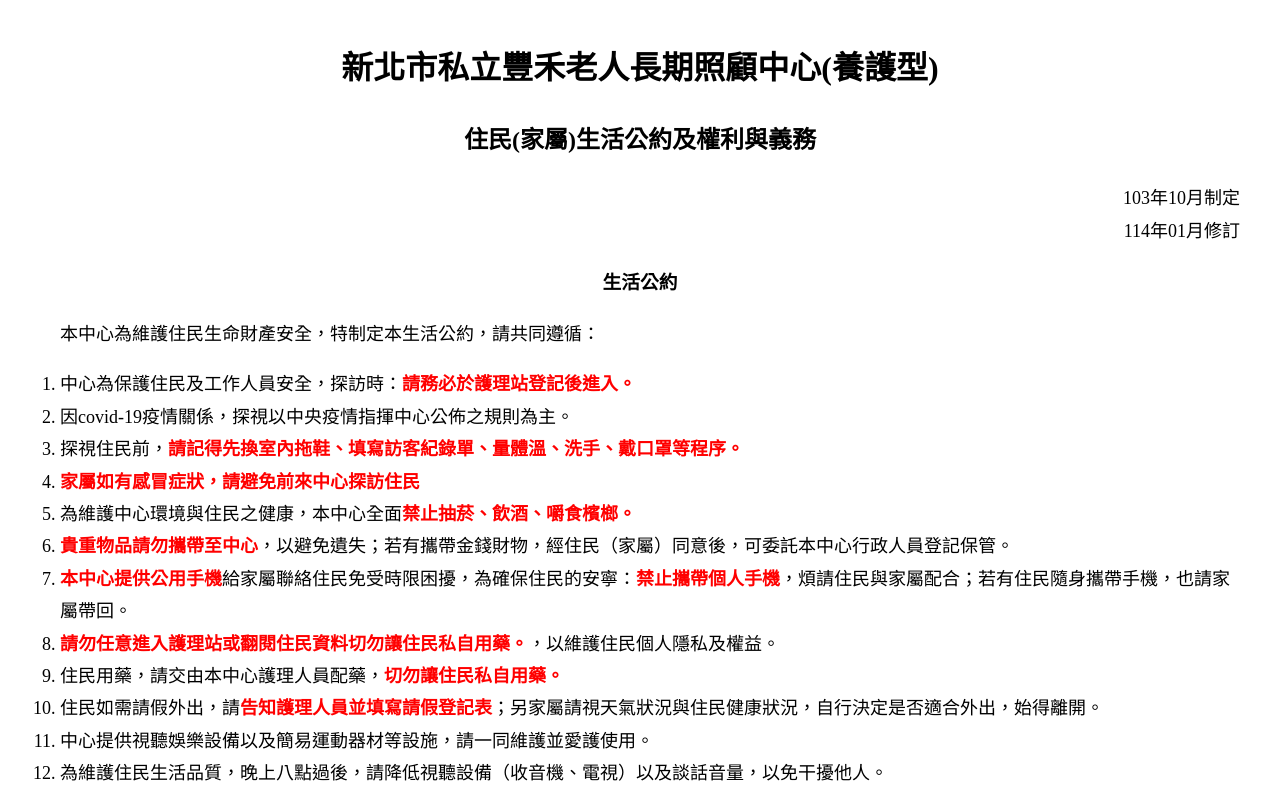
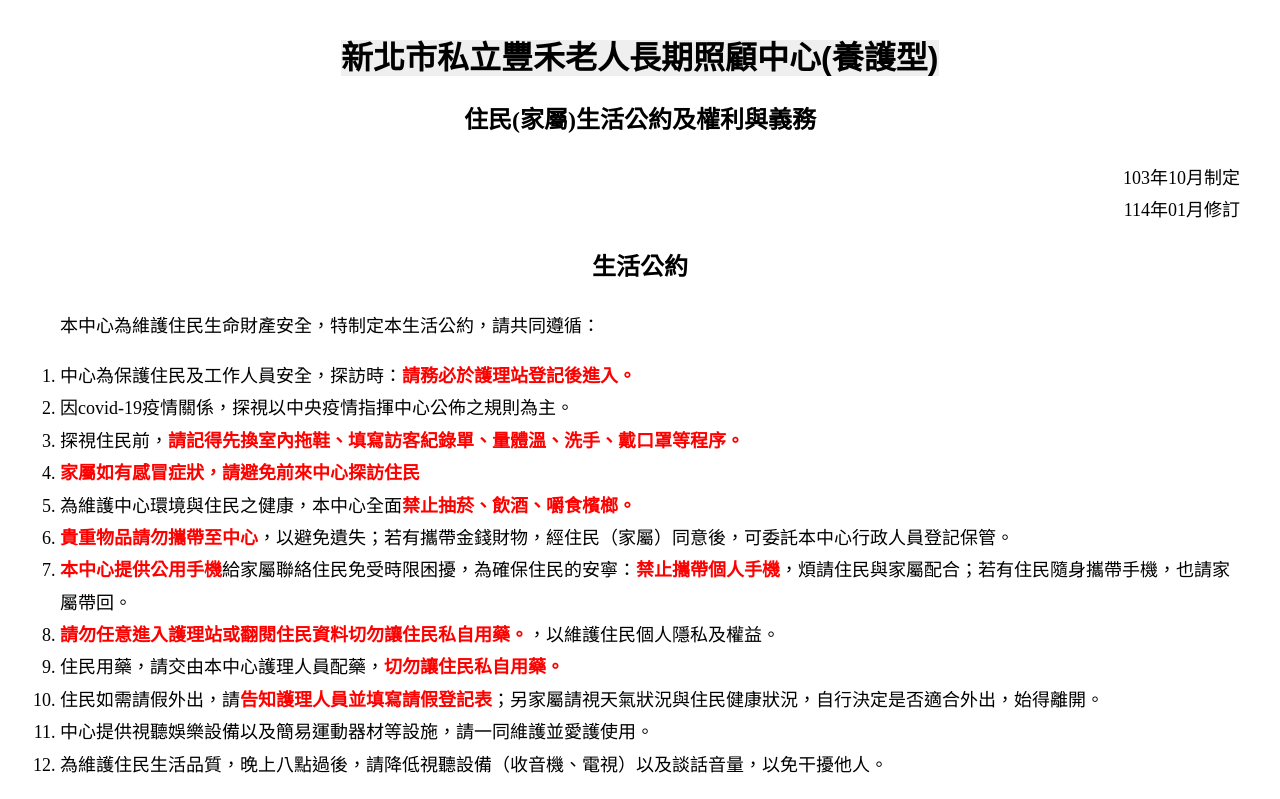
Before and after one commit to yqnacfmh9/yqnacfmh9.github.io, a plain HTML site: page web/生活公約及權力義務.html in a window 1280 px wide. Shown: the top 799 px of the page. Drawn offline with Linux system fonts and the light colour scheme.

Commit message:
機構名稱改為下拉選單

```diff
--- a/web/生活公約及權力義務.html
+++ b/web/生活公約及權力義務.html
@@ -3,7 +3,7 @@
 <html lang="zh-Hant">
 <head>
     <meta charset="UTF-8">
-    <title>生活公約1.0.2</title>
+    <title>生活公約1.0.3</title>
     <style>
         body {
             font-family: "標楷體";
@@ -33,6 +33,12 @@
             background-color: #4CAF50;
             color: white;
         }
+        select {
+            border: none;
+            appearance: none;
+            font-size: 32px;
+            font-weight: bold;
+        }
         @page {
             size: A4;
             margin: 2mm;
@@ -48,11 +54,15 @@
     </style>
 </head>
 <body>
-    <h1>新北市私立豐禾老人長期照顧中心(養護型)</h1>
+    <center><select name="facility" id="facilitySelect">
+      <option>新北市私立豐禾老人長期照顧中心(養護型)</option>
+      <option>新北市私立靜園老人長期照顧中心(養護型)</option>
+    </select></center>
+
     <h2>住民(家屬)生活公約及權利與義務</h2>
     <p style="text-align:right;">103年10月制定<br><span class="revision-year"></span>年01月修訂</p>
 
-    <h3>生活公約</h3>
+    <h2>生活公約</h2>
     <p>本中心為維護住民生命財產安全，特制定本生活公約，請共同遵循：</p>
     <ol>
         <li>中心為保護住民及工作人員安全，探訪時：<span class="red">請務必於護理站登記後進入。</span></li>
```
